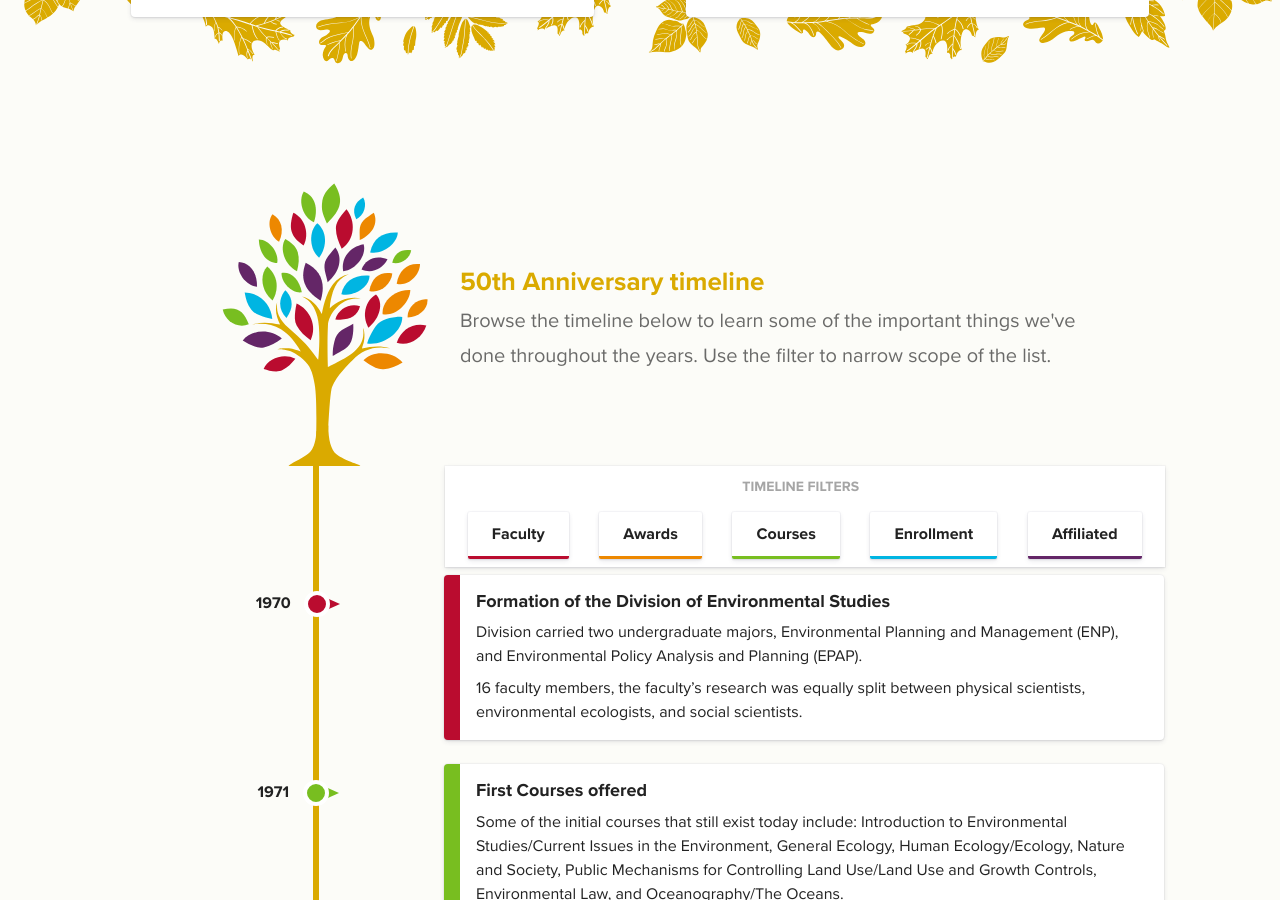
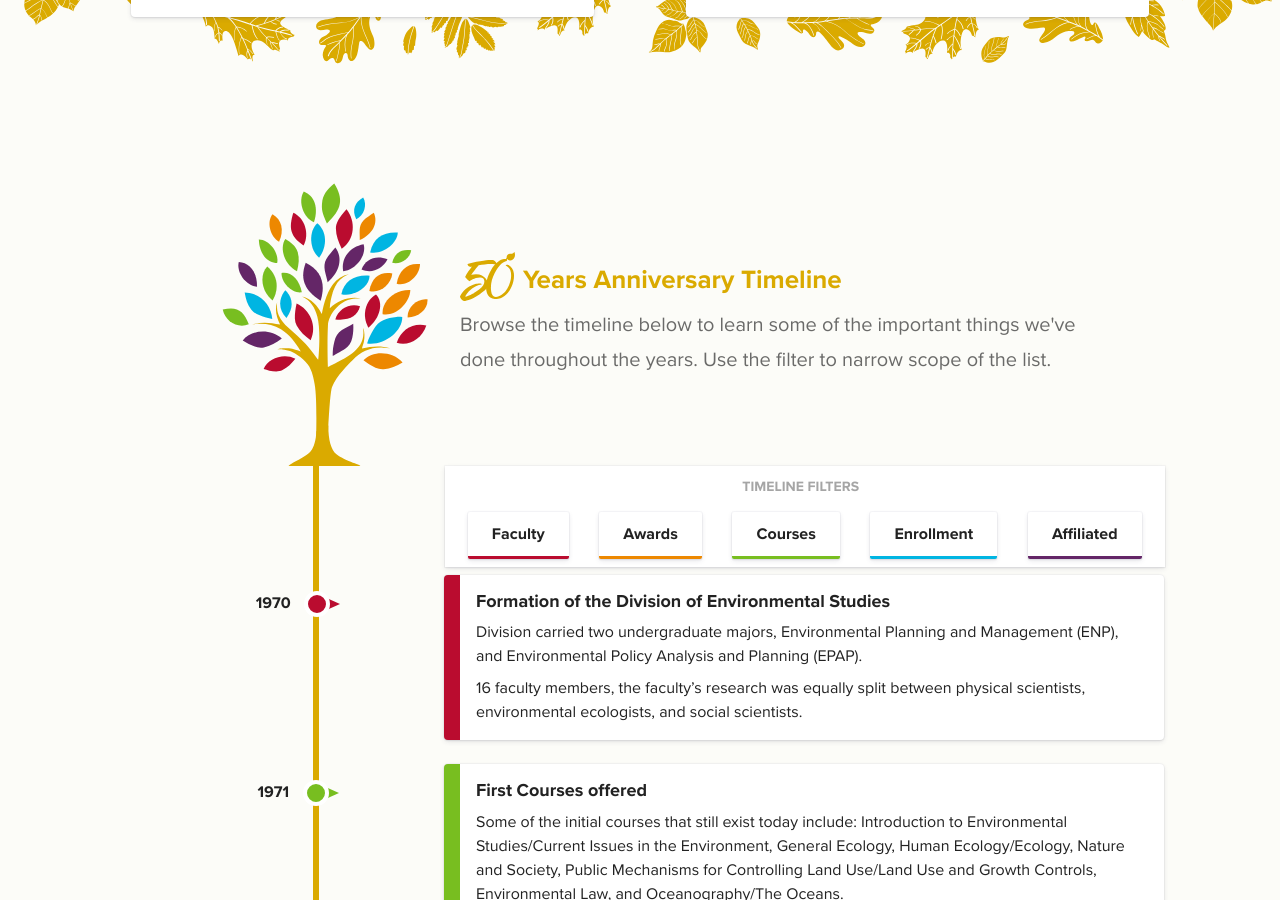
Before and after one commit to ucdavis/esp50, a Jekyll site: the page built from index.html, in a window 1280 px wide and 900 px high, scrolled down 1486 px. Built offline with Jekyll 4.4.1, drawn with Linux system fonts in a browser that asks for light colours; nearby versions of some CDN libraries; the list of posts is cut into pages by our own code; comment, search, counter and statistics services are not loaded.

Commit message:
50 years

```diff
--- a/index.html
+++ b/index.html
@@ -52,7 +52,7 @@ title: 50th Anniversary ESP
         {% include tree.html %}
     </div>
     <div class="intro-content col-md-8 align-self-center">
-      <h2>50th Anniversary timeline</h2>
+        <h2><img src="/media/50small.svg" alt="The number 50">Years Anniversary Timeline</h2>
       <p class="lead">
         Browse the timeline below to learn some of the important things we've done throughout the years. Use the filter to narrow scope of the list.
       </p>
```
Also changed, not shown: other parts of index.html (+1 -1 lines).
